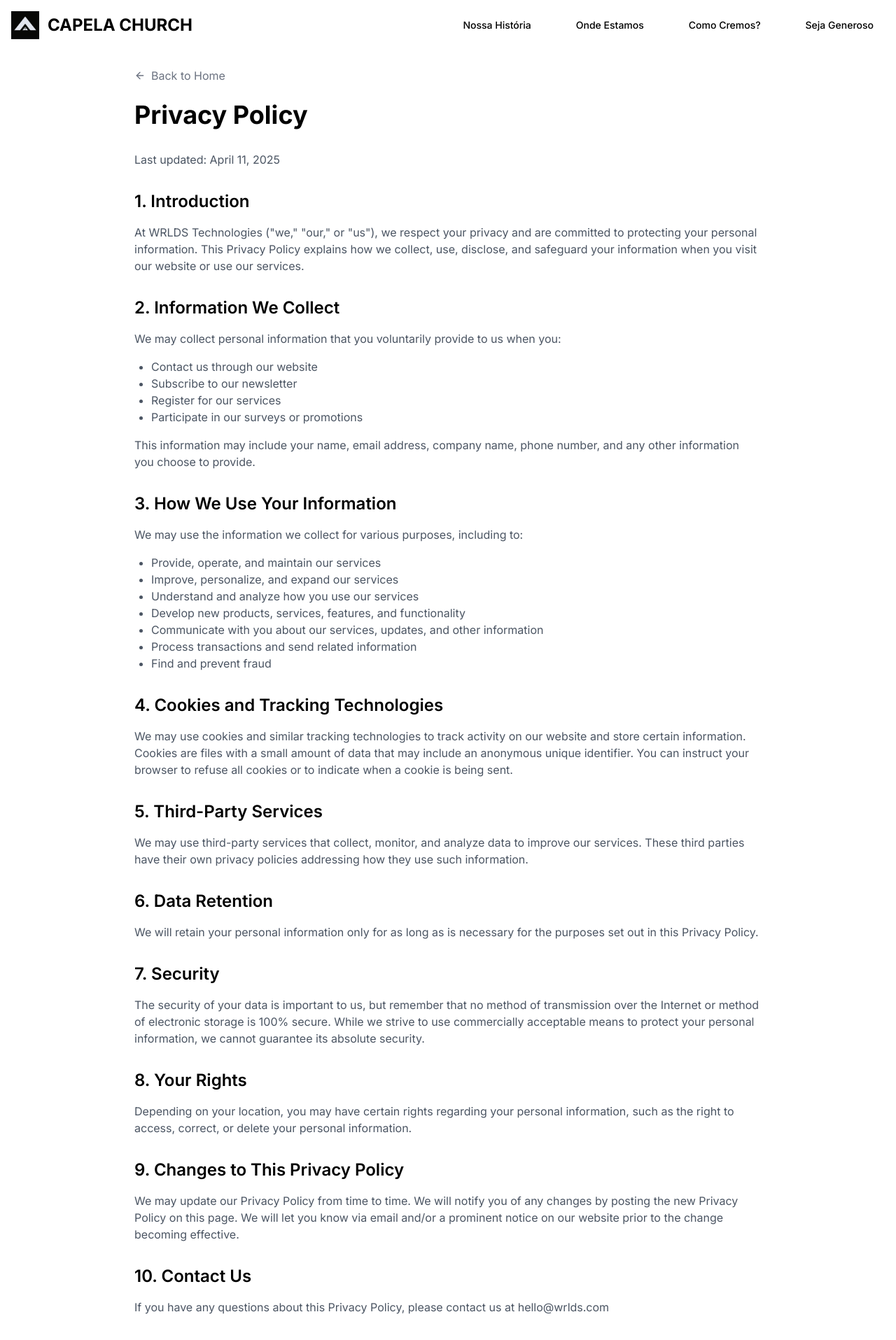
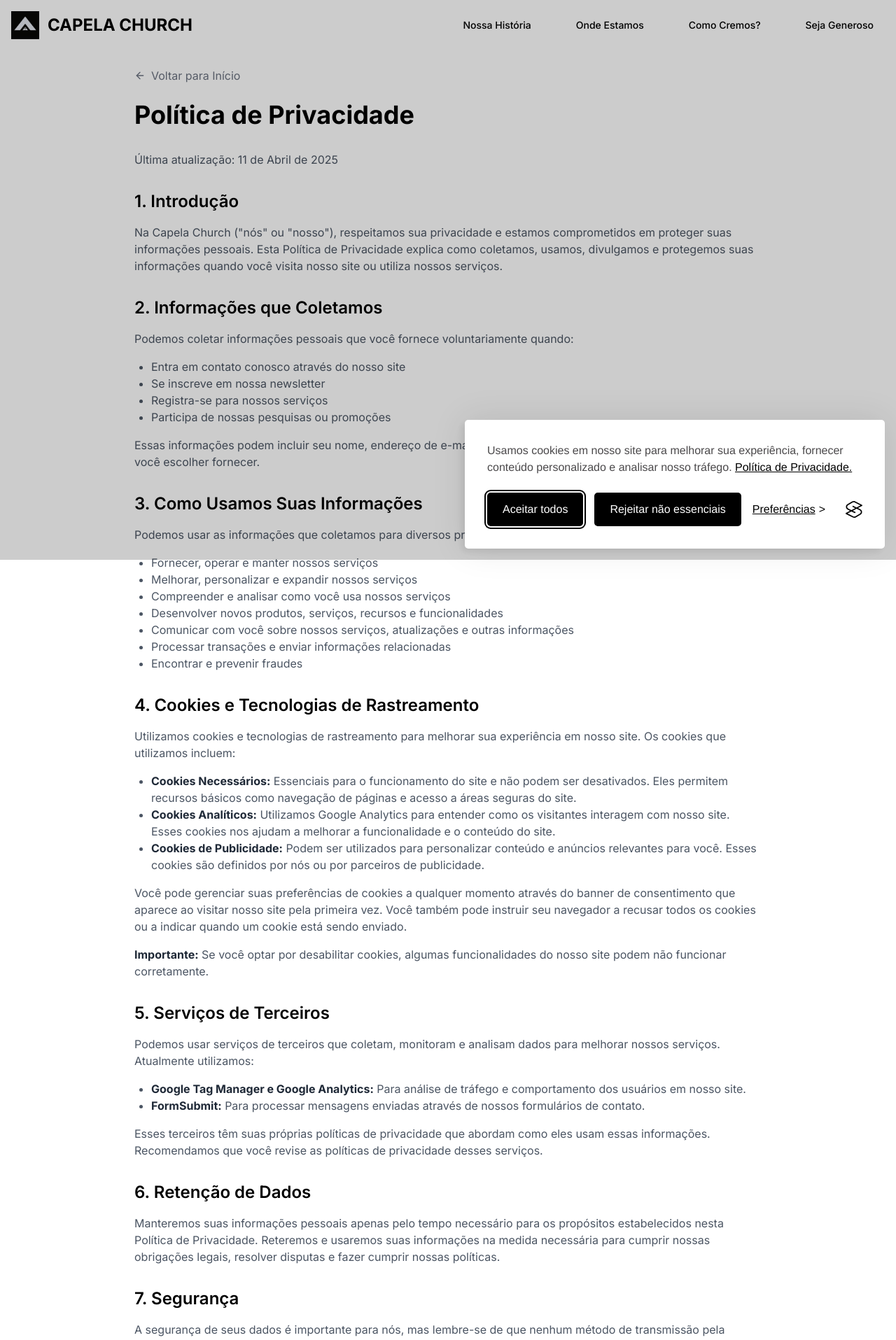
Before and after one commit to Jhonnyss3/capela-church, a React (Vite) app: page /privacy-policy in a window 1280 px wide. Shown: the top 1915 px of the page at 70% size. Built offline with nearby package versions, Linux system fonts and the light colour scheme.

Commit message:
feat: adicionado e ajustado politicas da LGPD

```diff
--- a/index.html
+++ b/index.html
@@ -1,4 +1,3 @@
-
 <!DOCTYPE html>
 <html lang="en">
   <head>
@@ -29,6 +28,91 @@
     'https://www.googletagmanager.com/gtm.js?id='+i+dl;f.parentNode.insertBefore(j,f);
     })(window,document,'script','dataLayer','GTM-TZ8DHWCH');</script>
     <!-- End Google Tag Manager -->
+
+    <!-- Cookie Consent Banner -->
+    <link rel="stylesheet" href="/cookie-banner/silktide-consent-manager.css">
+    <script src="/cookie-banner/silktide-consent-manager.js"></script>
+    <script>
+      silktideCookieBannerManager.updateCookieBannerConfig({
+        background: {
+          showBackground: true
+        },
+        cookieIcon: {
+          position: "bottomLeft"
+        },
+        cookieTypes: [
+          {
+            id: "necessary",
+            name: "Necessários",
+            description: "<p>Estes cookies são necessários para o funcionamento adequado do site e não podem ser desativados. Eles ajudam com funções básicas do site.</p>",
+            required: true,
+            onAccept: function() {
+              console.log('Cookies necessários aceitos');
+            }
+          },
+          {
+            id: "analytical",
+            name: "Analíticos",
+            description: "<p>Estes cookies nos ajudam a melhorar o site rastreando quais páginas são mais populares e como os visitantes se movem pelo site.</p>",
+            required: false,
+            onAccept: function() {
+              gtag('consent', 'update', {
+                analytics_storage: 'granted',
+              });
+              dataLayer.push({
+                'event': 'consent_accepted_analytical',
+              });
+            },
+            onReject: function() {
+              gtag('consent', 'update', {
+                analytics_storage: 'denied',
+              });
+            }
+          },
+          {
+            id: "advertising",
+            name: "Publicidade",
+            description: "<p>Estes cookies fornecem recursos extras e personalização para melhorar sua experiência.</p>",
+            required: false,
+            onAccept: function() {
+              gtag('consent', 'update', {
+                ad_storage: 'granted',
+                ad_user_data: 'granted',
+                ad_personalization: 'granted',
+              });
+              dataLayer.push({
+                'event': 'consent_accepted_advertising',
+              });
+            },
+            onReject: function() {
+              gtag('consent', 'update', {
+                ad_storage: 'denied',
+                ad_user_data: 'denied',
+                ad_personalization: 'denied',
+              });
+            }
+          }
+        ],
+        text: {
+          banner: {
+            description: "<p>Usamos cookies em nosso site para melhorar sua experiência, fornecer conteúdo personalizado e analisar nosso tráfego. <a href=\"/privacy-policy\" target=\"_blank\">Política de Privacidade.</a></p>",
+            acceptAllButtonText: "Aceitar todos",
+            acceptAllButtonAccessibleLabel: "Aceitar todos os cookies",
+            rejectNonEssentialButtonText: "Rejeitar não essenciais",
+            rejectNonEssentialButtonAccessibleLabel: "Rejeitar cookies não essenciais",
+            preferencesButtonText: "Preferências",
+            preferencesButtonAccessibleLabel: "Abrir preferências"
+          },
+          preferences: {
+            title: "Personalize suas preferências de cookies",
+            description: "<p>Respeitamos seu direito à privacidade. Você pode escolher não permitir alguns tipos de cookies. Suas preferências de cookies serão aplicadas em todo o nosso site.</p>",
+            creditLinkText: "Obtenha este banner gratuitamente",
+            creditLinkAccessibleLabel: "Obtenha este banner gratuitamente"
+          }
+        }
+      });
+    </script>
+
     <meta charset="UTF-8" />
     <meta name="viewport" content="width=device-width, initial-scale=1.0" />
     <link rel="icon" href="/lovable-uploads/39671993-1bb4-4bb6-8819-3ca5c07c0042.png" type="image/png" />
--- a/src/components/ContactFormModal.tsx
+++ b/src/components/ContactFormModal.tsx
@@ -139,6 +139,19 @@ const ContactFormModal = ({ isOpen, onClose }: ContactFormModalProps) => {
               />
             </div>
 
+            {/* Aviso de Privacidade - NOVO */}
+            <p className="text-xs text-muted-foreground text-center">
+              Ao enviar este formulário, você concorda com nossa{" "}
+              <a
+                href="/privacy-policy"
+                target="_blank"
+                rel="noopener noreferrer"
+                className="underline hover:text-foreground transition-colors"
+              >
+                Política de Privacidade
+              </a>.
+            </p>
+
             {/* Botão de Enviar */}
             <button
               type="submit"
--- a/src/pages/PrivacyPolicy.tsx
+++ b/src/pages/PrivacyPolicy.tsx
@@ -2,95 +2,135 @@ import { ArrowLeft } from 'lucide-react';
 import { Link } from 'react-router-dom';
 import { useEffect } from 'react';
 import PageLayout from '@/components/PageLayout';
+
 const PrivacyPolicy = () => {
   // Scroll to top on mount
   useEffect(() => {
     window.scrollTo(0, 0);
   }, []);
-  return <PageLayout>
+
+  return (
+    <PageLayout showContact={false}>
       <section className="pt-24 pb-16 px-4 sm:px-6 lg:px-8">
         <div className="container mx-auto">
           <div className="max-w-4xl mx-auto">
             <Link to="/" className="inline-flex items-center text-gray-500 hover:text-gray-700 mb-6 transition-colors">
               <ArrowLeft className="mr-2 h-4 w-4" />
-              Back to Home
+              Voltar para Início
             </Link>
 
-            <h1 className="text-4xl font-bold mb-8">Privacy Policy</h1>
+            <h1 className="text-4xl font-bold mb-8">Política de Privacidade</h1>
 
             <div className="prose prose-lg max-w-none">
-              <p className="text-gray-600 mb-6">Last updated: April 11, 2025</p>
+              <p className="text-gray-600 mb-6">Última atualização: 11 de Abril de 2025</p>
 
-              <h2 className="text-2xl font-semibold mt-8 mb-4">1. Introduction</h2>
+              <h2 className="text-2xl font-semibold mt-8 mb-4">1. Introdução</h2>
               <p className="text-gray-600 mb-4">
-                At WRLDS Technologies ("we," "our," or "us"), we respect your privacy and are committed to protecting your personal information. This Privacy Policy explains how we collect, use, disclose, and safeguard your information when you visit our website or use our services.
+                Na Capela Church ("nós" ou "nosso"), respeitamos sua privacidade e estamos comprometidos em proteger suas informações pessoais. Esta Política de Privacidade explica como coletamos, usamos, divulgamos e protegemos suas informações quando você visita nosso site ou utiliza nossos serviços.
               </p>
 
-              <h2 className="text-2xl font-semibold mt-8 mb-4">2. Information We Collect</h2>
+              <h2 className="text-2xl font-semibold mt-8 mb-4">2. Informações que Coletamos</h2>
               <p className="text-gray-600 mb-4">
-                We may collect personal information that you voluntarily provide to us when you:
+                Podemos coletar informações pessoais que você fornece voluntariamente quando:
               </p>
               <ul className="list-disc pl-6 mb-4 text-gray-600">
-                <li>Contact us through our website</li>
-                <li>Subscribe to our newsletter</li>
-                <li>Register for our services</li>
-                <li>Participate in our surveys or promotions</li>
+                <li>Entra em contato conosco através do nosso site</li>
+                <li>Se inscreve em nossa newsletter</li>
+                <li>Registra-se para nossos serviços</li>
+                <li>Participa de nossas pesquisas ou promoções</li>
               </ul>
               <p className="text-gray-600 mb-4">
-                This information may include your name, email address, company name, phone number, and any other information you choose to provide.
+                Essas informações podem incluir seu nome, endereço de e-mail, número de telefone e qualquer outra informação que você escolher fornecer.
               </p>
 
-              <h2 className="text-2xl font-semibold mt-8 mb-4">3. How We Use Your Information</h2>
+              <h2 className="text-2xl font-semibold mt-8 mb-4">3. Como Usamos Suas Informações</h2>
               <p className="text-gray-600 mb-4">
-                We may use the information we collect for various purposes, including to:
+                Podemos usar as informações que coletamos para diversos propósitos, incluindo:
               </p>
               <ul className="list-disc pl-6 mb-4 text-gray-600">
-                <li>Provide, operate, and maintain our services</li>
-                <li>Improve, personalize, and expand our services</li>
-                <li>Understand and analyze how you use our services</li>
-                <li>Develop new products, services, features, and functionality</li>
-                <li>Communicate with you about our services, updates, and other information</li>
-                <li>Process transactions and send related information</li>
-                <li>Find and prevent fraud</li>
+                <li>Fornecer, operar e manter nossos serviços</li>
+                <li>Melhorar, personalizar e expandir nossos serviços</li>
+                <li>Compreender e analisar como você usa nossos serviços</li>
+                <li>Desenvolver novos produtos, serviços, recursos e funcionalidades</li>
+                <li>Comunicar com você sobre nossos serviços, atualizações e outras informações</li>
+                <li>Processar transações e enviar informações relacionadas</li>
+                <li>Encontrar e prevenir fraudes</li>
               </ul>
 
-              <h2 className="text-2xl font-semibold mt-8 mb-4">4. Cookies and Tracking Technologies</h2>
+              <h2 className="text-2xl font-semibold mt-8 mb-4">4. Cookies e Tecnologias de Rastreamento</h2>
               <p className="text-gray-600 mb-4">
-                We may use cookies and similar tracking technologies to track activity on our website and store certain information. Cookies are files with a small amount of data that may include an anonymous unique identifier. You can instruct your browser to refuse all cookies or to indicate when a cookie is being sent.
+                Utilizamos cookies e tecnologias de rastreamento para melhorar sua experiência em nosso site. Os cookies que utilizamos incluem:
+              </p>
+              <ul className="list-disc pl-6 mb-4 text-gray-600">
+                <li><strong className="text-gray-800">Cookies Necessários:</strong> Essenciais para o funcionamento do site e não podem ser desativados. Eles permitem recursos básicos como navegação de páginas e acesso a áreas seguras do site.</li>
+                <li><strong className="text-gray-800">Cookies Analíticos:</strong> Utilizamos Google Analytics para entender como os visitantes interagem com nosso site. Esses cookies nos ajudam a melhorar a funcionalidade e o conteúdo do site.</li>
+                <li><strong className="text-gray-800">Cookies de Publicidade:</strong> Podem ser utilizados para personalizar conteúdo e anúncios relevantes para você. Esses cookies são definidos por nós ou por parceiros de publicidade.</li>
+              </ul>
+              <p className="text-gray-600 mb-4">
+                Você pode gerenciar suas preferências de cookies a qualquer momento através do banner de consentimento que aparece ao visitar nosso site pela primeira vez. Você também pode instruir seu navegador a recusar todos os cookies ou a indicar quando um cookie está sendo enviado.
+              </p>
+              <p className="text-gray-600 mb-4">
+                <strong className="text-gray-800">Importante:</strong> Se você optar por desabilitar cookies, algumas funcionalidades do nosso site podem não funcionar corretamente.
               </p>
 
-              <h2 className="text-2xl font-semibold mt-8 mb-4">5. Third-Party Services</h2>
+              <h2 className="text-2xl font-semibold mt-8 mb-4">5. Serviços de Terceiros</h2>
               <p className="text-gray-600 mb-4">
-                We may use third-party services that collect, monitor, and analyze data to improve our services. These third parties have their own privacy policies addressing how they use such information.
+                Podemos usar serviços de terceiros que coletam, monitoram e analisam dados para melhorar nossos serviços. Atualmente utilizamos:
+              </p>
+              <ul className="list-disc pl-6 mb-4 text-gray-600">
+                <li><strong className="text-gray-800">Google Tag Manager e Google Analytics:</strong> Para análise de tráfego e comportamento dos usuários em nosso site.</li>
+                <li><strong className="text-gray-800">FormSubmit:</strong> Para processar mensagens enviadas através de nossos formulários de contato.</li>
+              </ul>
+              <p className="text-gray-600 mb-4">
+                Esses terceiros têm suas próprias políticas de privacidade que abordam como eles usam essas informações. Recomendamos que você revise as políticas de privacidade desses serviços.
               </p>
 
-              <h2 className="text-2xl font-semibold mt-8 mb-4">6. Data Retention</h2>
+              <h2 className="text-2xl font-semibold mt-8 mb-4">6. Retenção de Dados</h2>
               <p className="text-gray-600 mb-4">
-                We will retain your personal information only for as long as is necessary for the purposes set out in this Privacy Policy.
+                Manteremos suas informações pessoais apenas pelo tempo necessário para os propósitos estabelecidos nesta Política de Privacidade. Reteremos e usaremos suas informações na medida necessária para cumprir nossas obrigações legais, resolver disputas e fazer cumprir nossas políticas.
               </p>
 
-              <h2 className="text-2xl font-semibold mt-8 mb-4">7. Security</h2>
+              <h2 className="text-2xl font-semibold mt-8 mb-4">7. Segurança</h2>
               <p className="text-gray-600 mb-4">
-                The security of your data is important to us, but remember that no method of transmission over the Internet or method of electronic storage is 100% secure. While we strive to use commercially acceptable means to protect your personal information, we cannot guarantee its absolute security.
+                A segurança de seus dados é importante para nós, mas lembre-se de que nenhum método de transmissão pela Internet ou método de armazenamento eletrônico é 100% seguro. Embora nos esforcemos para usar meios comercialmente aceitáveis para proteger suas informações pessoais, não podemos garantir sua segurança absoluta.
               </p>
 
-              <h2 className="text-2xl font-semibold mt-8 mb-4">8. Your Rights</h2>
+              <h2 className="text-2xl font-semibold mt-8 mb-4">8. Seus Direitos (LGPD)</h2>
               <p className="text-gray-600 mb-4">
-                Depending on your location, you may have certain rights regarding your personal information, such as the right to access, correct, or delete your personal information.
+                De acordo com a Lei Geral de Proteção de Dados (LGPD), você tem os seguintes direitos em relação às suas informações pessoais:
+              </p>
+              <ul className="list-disc pl-6 mb-4 text-gray-600">
+                <li>Confirmação da existência de tratamento de dados</li>
+                <li>Acesso aos seus dados pessoais</li>
+                <li>Correção de dados incompletos, inexatos ou desatualizados</li>
+                <li>Anonimização, bloqueio ou eliminação de dados desnecessários</li>
+                <li>Portabilidade de dados a outro fornecedor</li>
+                <li>Eliminação de dados tratados com seu consentimento</li>
+                <li>Revogação do consentimento</li>
+              </ul>
+              <p className="text-gray-600 mb-4">
+                Para exercer qualquer um desses direitos, entre em contato conosco através do e-mail: capelachurch@gmail.com
               </p>
 
-              <h2 className="text-2xl font-semibold mt-8 mb-4">9. Changes to This Privacy Policy</h2>
+              <h2 className="text-2xl font-semibold mt-8 mb-4">9. Alterações a Esta Política de Privacidade</h2>
               <p className="text-gray-600 mb-4">
-                We may update our Privacy Policy from time to time. We will notify you of any changes by posting the new Privacy Policy on this page. We will let you know via email and/or a prominent notice on our website prior to the change becoming effective.
+                Podemos atualizar nossa Política de Privacidade periodicamente. Notificaremos você sobre quaisquer alterações publicando a nova Política de Privacidade nesta página e atualizando a data de "Última atualização" no topo desta política.
               </p>
 
-              <h2 className="text-2xl font-semibold mt-8 mb-4">10. Contact Us</h2>
-              <p className="text-gray-600 mb-4">If you have any questions about this Privacy Policy, please contact us at hello@wrlds.com</p>
+              <h2 className="text-2xl font-semibold mt-8 mb-4">10. Entre em Contato</h2>
+              <p className="text-gray-600 mb-4">
+                Se você tiver alguma dúvida sobre esta Política de Privacidade, sobre o tratamento de seus dados pessoais ou quiser exercer seus direitos sob a LGPD, entre em contato conosco em:
+              </p>
+              <p className="text-gray-600 mb-4">
+                <strong className="text-gray-800">E-mail:</strong> capelachurch@gmail.com
+              </p>
 
             </div>
           </div>
         </div>
       </section>
-    </PageLayout>;
+    </PageLayout>
+  );
 };
+
 export default PrivacyPolicy;
```
Also changed, not shown: public/cookie-banner/README.txt.
